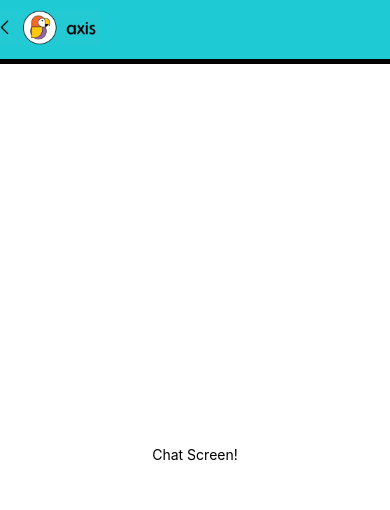
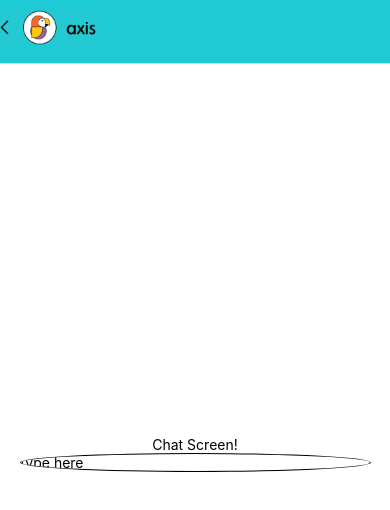
Before and after one commit to mayyassin/axisapp, a React Native app: screen /Chat in a window 390 px wide. Shown: the top 510 px of the page. Built offline with nearby package versions, Linux system fonts and the light colour scheme.

Commit message:
keyboard added

```diff
--- a/src/navigation/index.js
+++ b/src/navigation/index.js
@@ -28,8 +28,6 @@ function RootNavigator() {
         screenOptions={{
           headerStyle: {
             backgroundColor: "#1ecad4",
-            borderBottomWidth: 5,
-            borderBottomColor: "#000",
           },
         }}
       >
--- a/src/screens/ChatScreen/index.js
+++ b/src/screens/ChatScreen/index.js
@@ -1,10 +1,12 @@
 import React from "react";
-import { StyleSheet, Text, View } from "react-native";
+import { StyleSheet, Text, View, TextInput } from "react-native";
 
 function ChatScreen() {
+  const [text, setText] = React.useState("");
   return (
     <View style={styles.container}>
       <Text>Chat Screen!</Text>
+      <TextInput style={styles.textDesign} placeholder="type here" />
     </View>
   );
 }
@@ -18,4 +20,10 @@ const styles = StyleSheet.create({
     alignItems: "center",
     justifyContent: "center",
   },
+  textDesign: {
+    backgroundColor: "light grey",
+    width: "90%",
+    borderRadius: "100%",
+    borderWidth: "0.5px",
+  },
 });
```
Also changed, not shown: src/screens/AboutUs/styles.js (+0 -7 lines), src/screens/ChatScreen/styles.js (added, +15 -0 lines).
